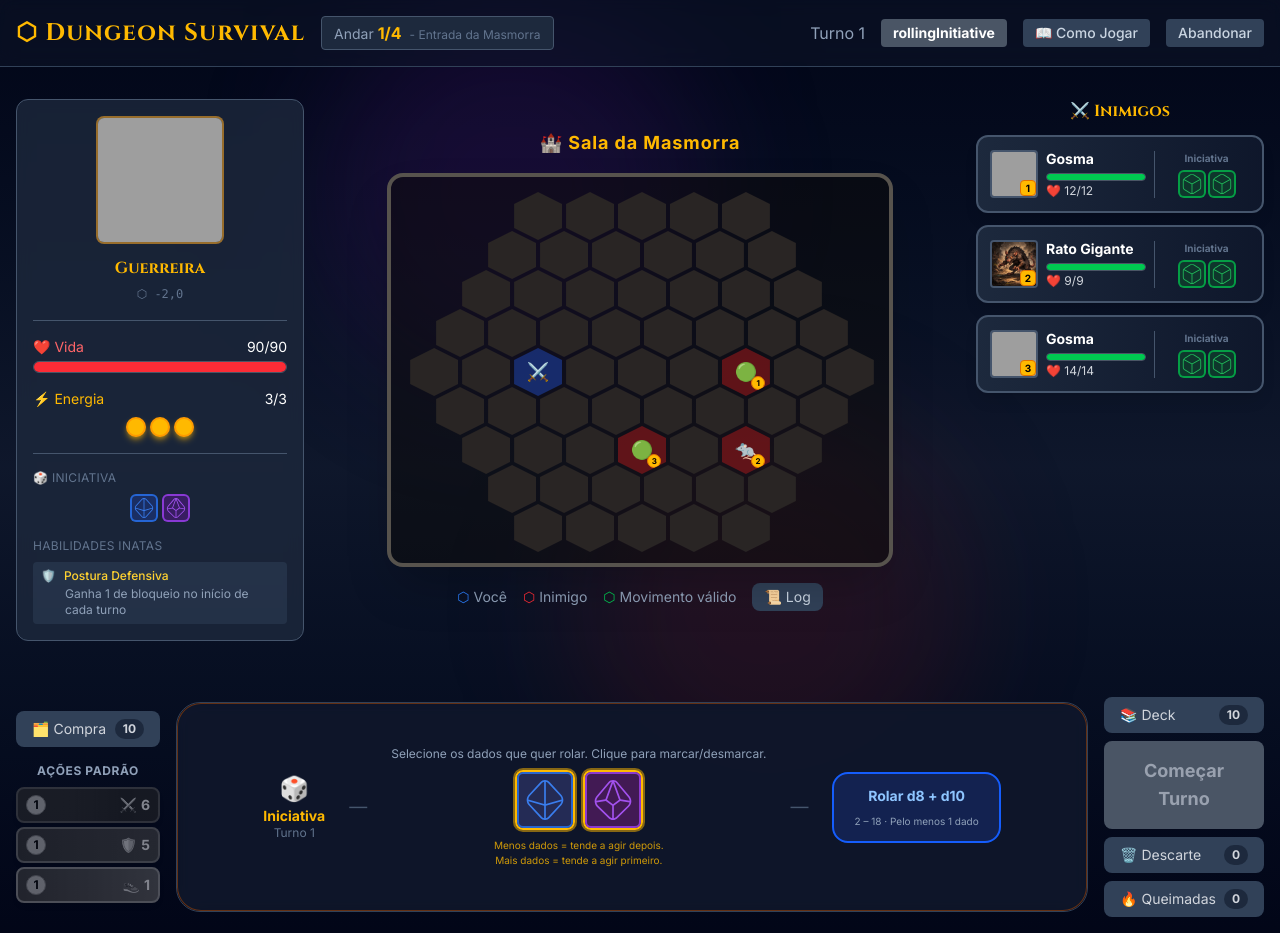
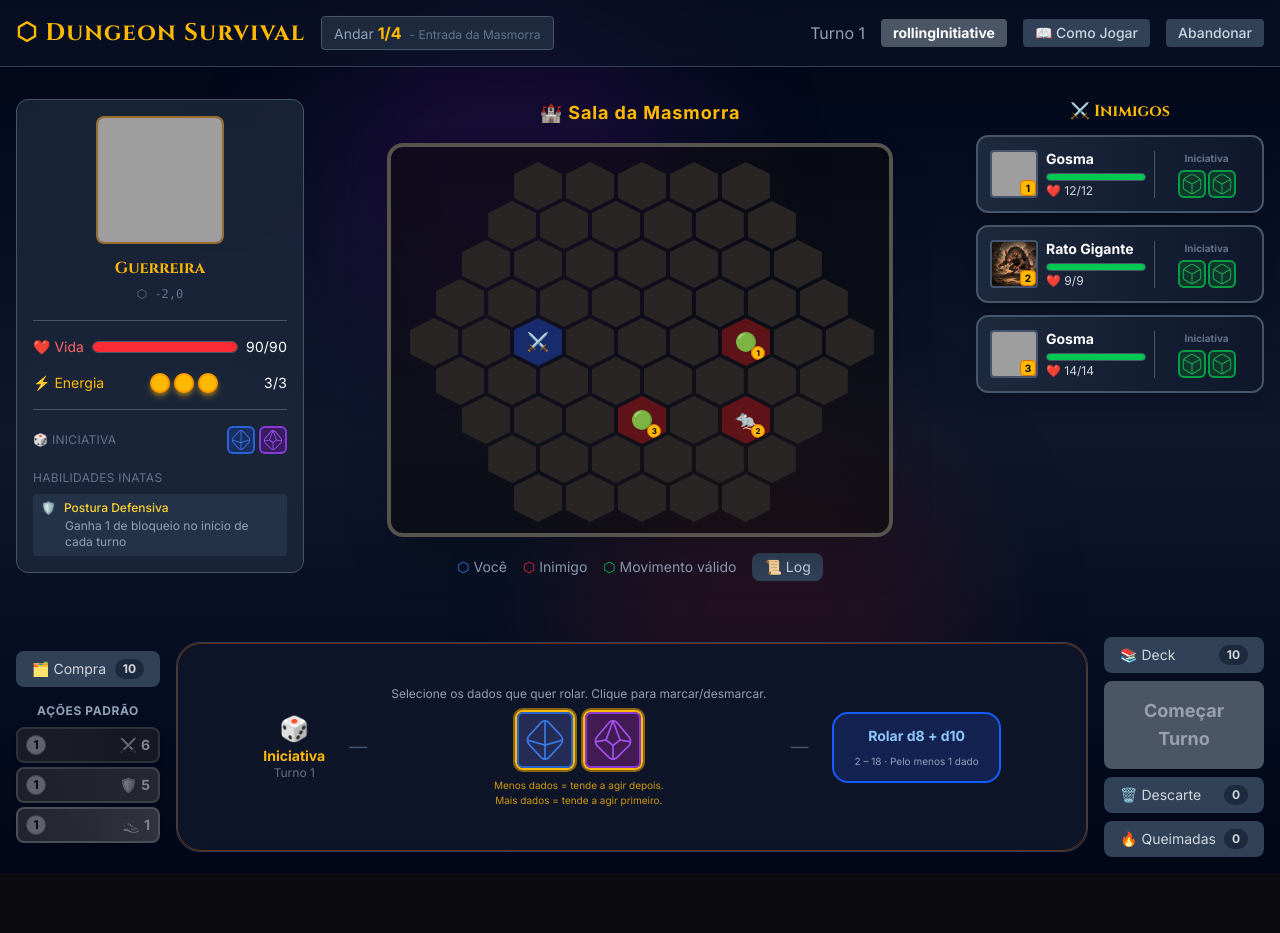
Before and after one commit to ValdineiJunior/dungeon-survival, a Next.js app: page /game in a window 1280 px wide. Both pictures are taken after a click on the element 296 px from the left and 573 px from the top of the page. After the commit the page ends 873 px from the top, so only its background shows below. Built offline with nearby package versions, Linux system fonts and the light colour scheme; grey boxes are pictures that could not be loaded.

Commit message:
feat: refactor the player status layout

```diff
--- a/app/components/PlayerStatus.tsx
+++ b/app/components/PlayerStatus.tsx
@@ -44,14 +44,9 @@ export function PlayerStatus({
       <div className="border-t border-slate-600" />
 
       {/* HP */}
-      <div className="space-y-1">
-        <div className="flex items-center justify-between text-sm">
-          <span className="text-red-400">❤️ Vida</span>
-          <span className="text-white">
-            {player.hp}/{player.maxHp}
-          </span>
-        </div>
-        <div className="h-3 bg-gray-700 rounded-full overflow-hidden border border-gray-600">
+      <div className="flex items-center gap-2 text-sm">
+        <span className="text-red-400 shrink-0">❤️ Vida</span>
+        <div className="flex-1 min-w-0 h-3 bg-gray-700 rounded-full overflow-hidden border border-gray-600">
           <div
             className={`h-full transition-all duration-300 ${
               hpPercentage > 50
@@ -63,6 +58,9 @@ export function PlayerStatus({
             style={{ width: `${hpPercentage}%` }}
           />
         </div>
+        <span className="text-white shrink-0 tabular-nums">
+          {player.hp}/{player.maxHp}
+        </span>
       </div>
 
       {/* Block */}
@@ -76,18 +74,13 @@ export function PlayerStatus({
       )}
 
       {/* Energia */}
-      <div className="space-y-2">
-        <div className="flex items-center justify-between text-sm">
-          <span className="text-amber-400">⚡ Energia</span>
-          <span className="text-white">
-            {player.energy}/{player.maxEnergy}
-          </span>
-        </div>
-        <div className="flex gap-1 justify-center">
+      <div className="flex items-center gap-2 text-sm">
+        <span className="text-amber-400 shrink-0">⚡ Energia</span>
+        <div className="flex-1 flex gap-1 justify-center min-w-0">
           {Array.from({ length: player.maxEnergy }).map((_, i) => (
             <div
               key={i}
-              className={`w-5 h-5 rounded-full border-2 transition-all ${
+              className={`w-5 h-5 rounded-full border-2 transition-all shrink-0 ${
                 i < player.energy
                   ? "bg-amber-400 border-amber-500 shadow-amber-400/50 shadow-md"
                   : "bg-gray-700 border-gray-600"
@@ -95,17 +88,20 @@ export function PlayerStatus({
             />
           ))}
         </div>
+        <span className="text-white shrink-0 tabular-nums">
+          {player.energy}/{player.maxEnergy}
+        </span>
       </div>
 
       {/* Separador */}
       <div className="border-t border-slate-600" />
 
       {/* Pool de dados (iniciativa) */}
-      <div className="space-y-2">
-        <div className="text-xs text-slate-500 uppercase tracking-wide">
+      <div className="flex items-center justify-between gap-2">
+        <span className="text-xs text-slate-500 uppercase tracking-wide shrink-0">
           🎲 Iniciativa
-        </div>
-        <div className="flex items-center justify-center gap-1 flex-wrap">
+        </span>
+        <div className="flex items-center gap-1 justify-end flex-wrap min-w-0">
           {(CLASS_INITIATIVE_DICE[player.characterClass] ?? [6, 6]).map(
             (faces, i) => (
               <DiceIcon key={i} faces={faces} size="sm" />
```
